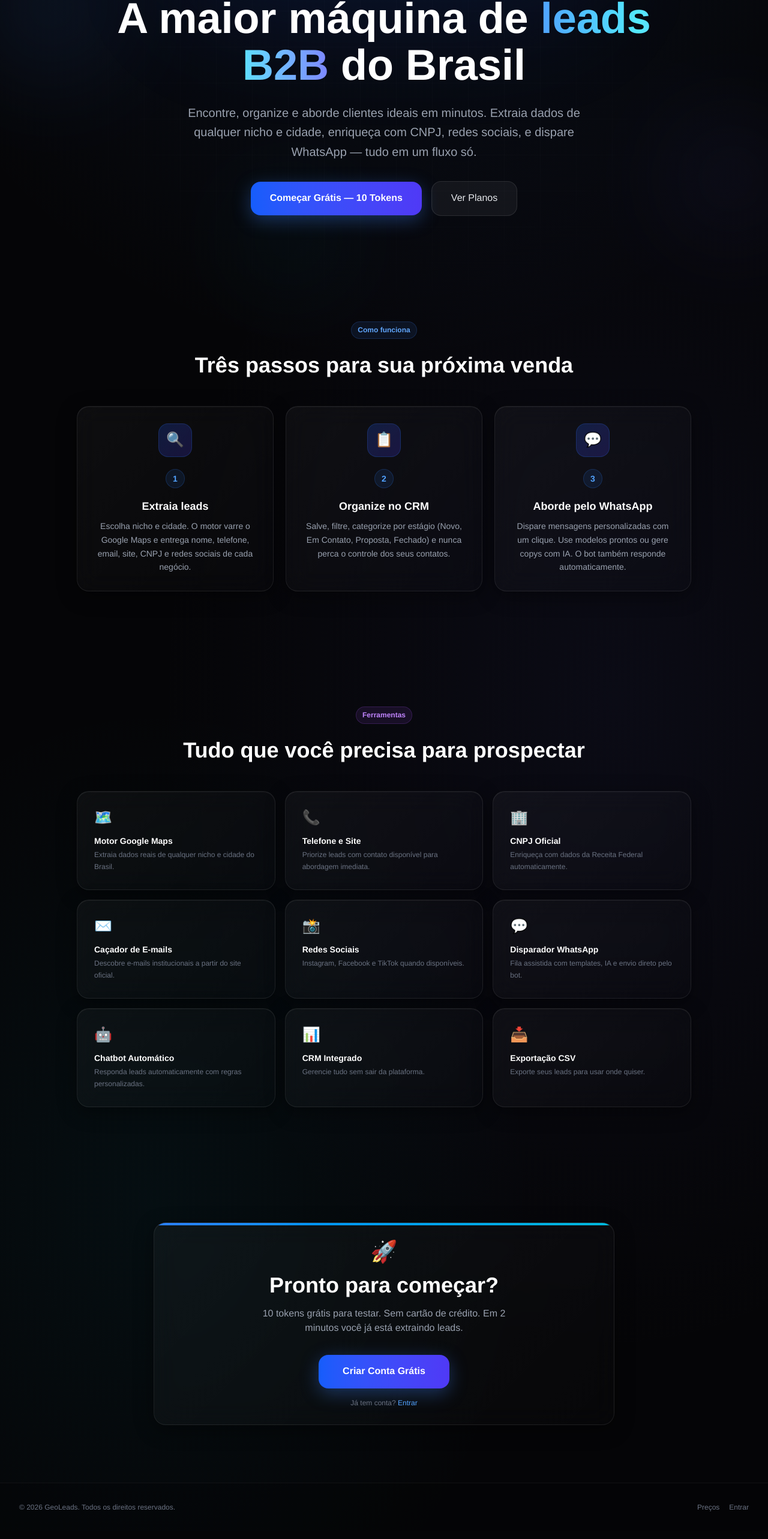
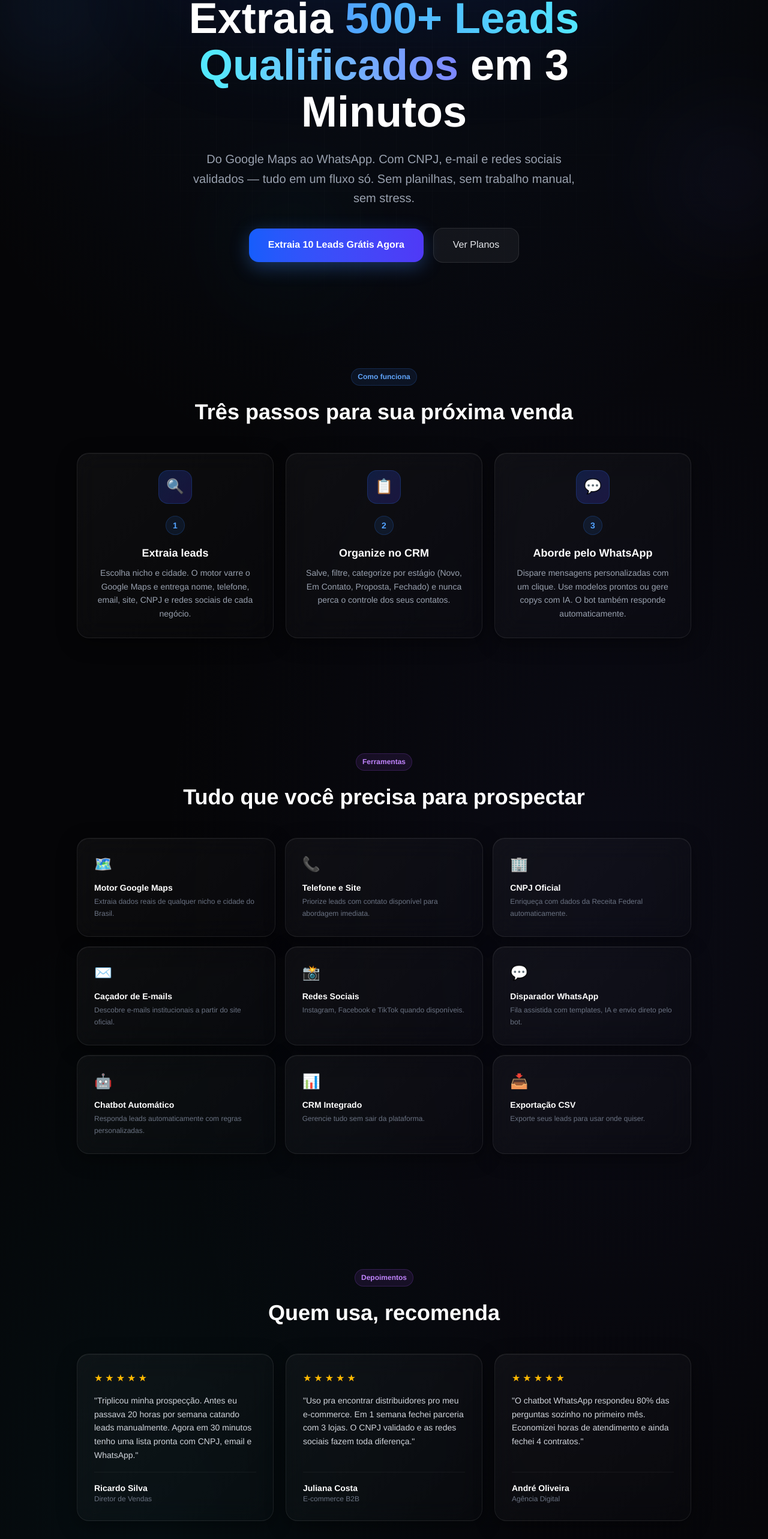
Before and after one commit to pixel010dev-dotcom/geoleads, a Next.js app in the folder dashboard/: page / in a window 1280 px wide. Shown: the part 222-2788 px from the top of the page at 60% size. Built offline with nearby package versions, Linux system fonts and the light colour scheme.

Commit message:
feat: pricing comparison table, hero rewrite, testimonials section, AGENTS.md update

```diff
--- a/dashboard/src/app/page.tsx
+++ b/dashboard/src/app/page.tsx
@@ -45,21 +45,21 @@ export default function LandingPage() {
               Motor Online · Já são 4.200+ leads extraídos
             </div>
             <h1 className="text-4xl sm:text-5xl md:text-7xl font-extrabold tracking-tight leading-[1.08] mb-6">
-              A maior máquina de{' '}
+              Extraia{' '}
               <span className="text-transparent bg-clip-text bg-gradient-to-r from-blue-400 via-cyan-300 to-indigo-400">
-                leads B2B
+                500+ Leads Qualificados
               </span>{' '}
-              do Brasil
+              em 3 Minutos
             </h1>
             <p className="text-base sm:text-lg md:text-xl text-gray-400 max-w-2xl mx-auto leading-relaxed mb-8">
-              Encontre, organize e aborde clientes ideais em minutos. Extraia dados de qualquer nicho e cidade, enriqueça com CNPJ, redes sociais, e dispare WhatsApp — tudo em um fluxo só.
+              Do Google Maps ao WhatsApp. Com CNPJ, e-mail e redes sociais validados — tudo em um fluxo só. Sem planilhas, sem trabalho manual, sem stress.
             </p>
             <div className="flex flex-col sm:flex-row items-center justify-center gap-3 sm:gap-4">
               <Link
                 href="/login"
                 className="w-full sm:w-auto px-8 py-4 rounded-2xl bg-gradient-to-r from-blue-600 to-indigo-600 hover:from-blue-500 hover:to-indigo-500 text-white font-bold text-base transition-all shadow-[0_8px_30px_rgba(59,130,246,0.35)] hover:shadow-[0_12px_40px_rgba(59,130,246,0.5)] hover:-translate-y-1 active:scale-95 text-center"
               >
-                Começar Grátis — 10 Tokens
+                Extraia 10 Leads Grátis Agora
               </Link>
               <Link
                 href="/pricing"
@@ -106,6 +106,32 @@ export default function LandingPage() {
                   <span className="text-2xl mb-3 block">{f.icon}</span>
                   <h3 className="font-bold text-sm mb-1">{f.title}</h3>
                   <p className="text-xs text-gray-500 leading-relaxed">{f.desc}</p>
+                </div>
+              ))}
+            </div>
+          </div>
+        </section>
+
+        {/* TESTIMONIALS */}
+        <section className="app-container py-16 sm:py-24">
+          <div className="max-w-5xl mx-auto">
+            <div className="text-center mb-12">
+              <span className="badge-purple mb-3">Depoimentos</span>
+              <h2 className="text-2xl sm:text-4xl font-extrabold tracking-tight mt-3">Quem usa, recomenda</h2>
+            </div>
+            <div className="grid grid-cols-1 md:grid-cols-3 gap-5">
+              {testimonials.map((t, i) => (
+                <div key={i} className="app-card p-6 rounded-2xl flex flex-col">
+                  <div className="flex items-center gap-1 mb-3">
+                    {Array.from({ length: 5 }).map((_, j) => (
+                      <span key={j} className={j < t.stars ? 'text-amber-400' : 'text-gray-600'}>★</span>
+                    ))}
+                  </div>
+                  <p className="text-sm text-gray-300 leading-relaxed flex-1">"{t.text}"</p>
+                  <div className="mt-4 pt-4 border-t border-white/5">
+                    <p className="text-sm font-bold text-white">{t.name}</p>
+                    <p className="text-xs text-gray-500">{t.role}</p>
+                  </div>
                 </div>
               ))}
             </div>
@@ -164,6 +190,27 @@ const steps = [
   },
 ];
 
+const testimonials = [
+  {
+    stars: 5,
+    text: 'Triplicou minha prospecção. Antes eu passava 20 horas por semana catando leads manualmente. Agora em 30 minutos tenho uma lista pronta com CNPJ, email e WhatsApp.',
+    name: 'Ricardo Silva',
+    role: 'Diretor de Vendas',
+  },
+  {
+    stars: 5,
+    text: 'Uso pra encontrar distribuidores pro meu e-commerce. Em 1 semana fechei parceria com 3 lojas. O CNPJ validado e as redes sociais fazem toda diferença.',
+    name: 'Juliana Costa',
+    role: 'E-commerce B2B',
+  },
+  {
+    stars: 5,
+    text: 'O chatbot WhatsApp respondeu 80% das perguntas sozinho no primeiro mês. Economizei horas de atendimento e ainda fechei 4 contratos.',
+    name: 'André Oliveira',
+    role: 'Agência Digital',
+  },
+];
+
 const features = [
   { icon: '🗺️', title: 'Motor Google Maps', desc: 'Extraia dados reais de qualquer nicho e cidade do Brasil.' },
   { icon: '📞', title: 'Telefone e Site', desc: 'Priorize leads com contato disponível para abordagem imediata.' },
--- a/dashboard/src/app/pricing/page.tsx
+++ b/dashboard/src/app/pricing/page.tsx
@@ -4,7 +4,7 @@ import { useCallback, useEffect, useMemo, useRef, useState } from 'react';
 import Link from 'next/link';
 import type { User } from '@supabase/supabase-js';
 import { supabase } from '@/lib/supabase';
-import { getCostPerLeadLabel, paidPlanIds, plans, formatPlanPrice, type PlanId } from '@/lib/plans';
+import { getCostPerLeadLabel, paidPlanIds, plans, formatPlanPrice, allFeatureKeys, featureLabels, type PlanId } from '@/lib/plans';
 
 const planIcons: Record<PlanId, string> = {
   free: '🔎',
@@ -315,8 +315,8 @@ export default function Pricing() {
         </section>
 
         <div className="grid grid-cols-1 lg:grid-cols-[1fr_22rem] gap-5 lg:gap-7 items-start max-w-6xl mx-auto">
-          <div className="grid grid-cols-1 md:grid-cols-3 gap-4 lg:gap-5">
-            {paidPlanIds.map((planId) => {
+          <div className="grid grid-cols-1 md:grid-cols-2 lg:grid-cols-4 gap-4">
+            {(['free', ...paidPlanIds] as PlanId[]).map((planId) => {
               const plan = plans[planId];
               const isSelected = selectedPlanId === plan.id;
 
@@ -437,6 +437,67 @@ export default function Pricing() {
             </p>
           </aside>
         </div>
+
+        {/* COMPARISON TABLE */}
+        <section className="mt-12 sm:mt-16 max-w-5xl mx-auto">
+          <div className="text-center mb-8">
+            <span className="badge-blue mb-3">Comparação completa</span>
+            <h2 className="text-2xl sm:text-3xl font-extrabold tracking-tight mt-3">Veja o que cada plano oferece</h2>
+          </div>
+          <div className="overflow-x-auto rounded-2xl border border-white/5 bg-black/20">
+            <table className="w-full text-sm">
+              <thead>
+                <tr className="border-b border-white/5 bg-white/[0.03]">
+                  <th className="text-left px-4 py-3.5 text-gray-400 font-semibold">Funcionalidade</th>
+                  {(['free', ...paidPlanIds] as PlanId[]).map((pid) => {
+                    const p = plans[pid];
+                    return (
+                      <th key={pid} className={`px-4 py-3.5 text-center font-bold ${p.highlight ? 'text-blue-400' : 'text-gray-300'}`}>
+                        {p.name}
+                      </th>
+                    );
+                  })}
+                </tr>
+              </thead>
+              <tbody className="divide-y divide-white/5">
+                {allFeatureKeys.map((fk) => {
+                  const label = featureLabels[fk];
+                  return (
+                    <tr key={fk} className="hover:bg-white/[0.02] transition-colors">
+                      <td className="px-4 py-3 text-gray-300 font-medium">{label}</td>
+                      {(['free', ...paidPlanIds] as PlanId[]).map((pid) => {
+                        const included = plans[pid].featureKeys.includes(fk);
+                        return (
+                          <td key={pid} className="px-4 py-3 text-center">
+                            {included ? (
+                              <span className="text-green-400 text-lg">✓</span>
+                            ) : (
+                              <span className="text-gray-600">—</span>
+                            )}
+                          </td>
+                        );
+                      })}
+                    </tr>
+                  );
+                })}
+                <tr className="border-t border-white/10 bg-white/[0.02]">
+                  <td className="px-4 py-3 text-gray-300 font-medium">Tokens de extração</td>
+                  {(['free', ...paidPlanIds] as PlanId[]).map((pid) => {
+                    const p = plans[pid];
+                    return (
+                      <td key={pid} className="px-4 py-3 text-center font-bold text-white">
+                        {p.tokens.toLocaleString('pt-BR')}
+                      </td>
+                    );
+                  })}
+                </tr>
+              </tbody>
+            </table>
+          </div>
+          <p className="text-xs text-gray-500 text-center mt-4">
+            Todos os planos incluem acesso ao Motor Extrator e suporte padrão. Upgrade a qualquer momento.
+          </p>
+        </section>
       </div>
     </div>
   );
```
Also changed, not shown: 2 other files (tests, documents, lock files or other folders).
